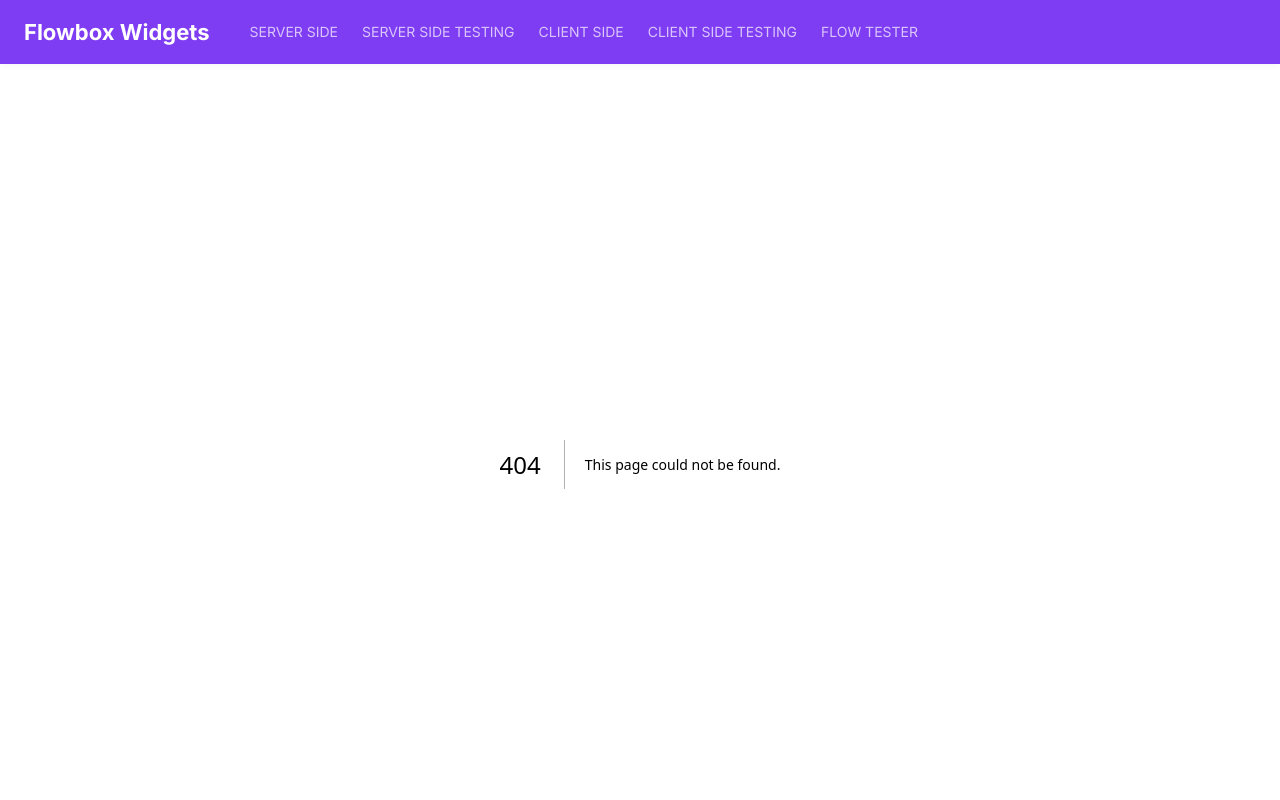
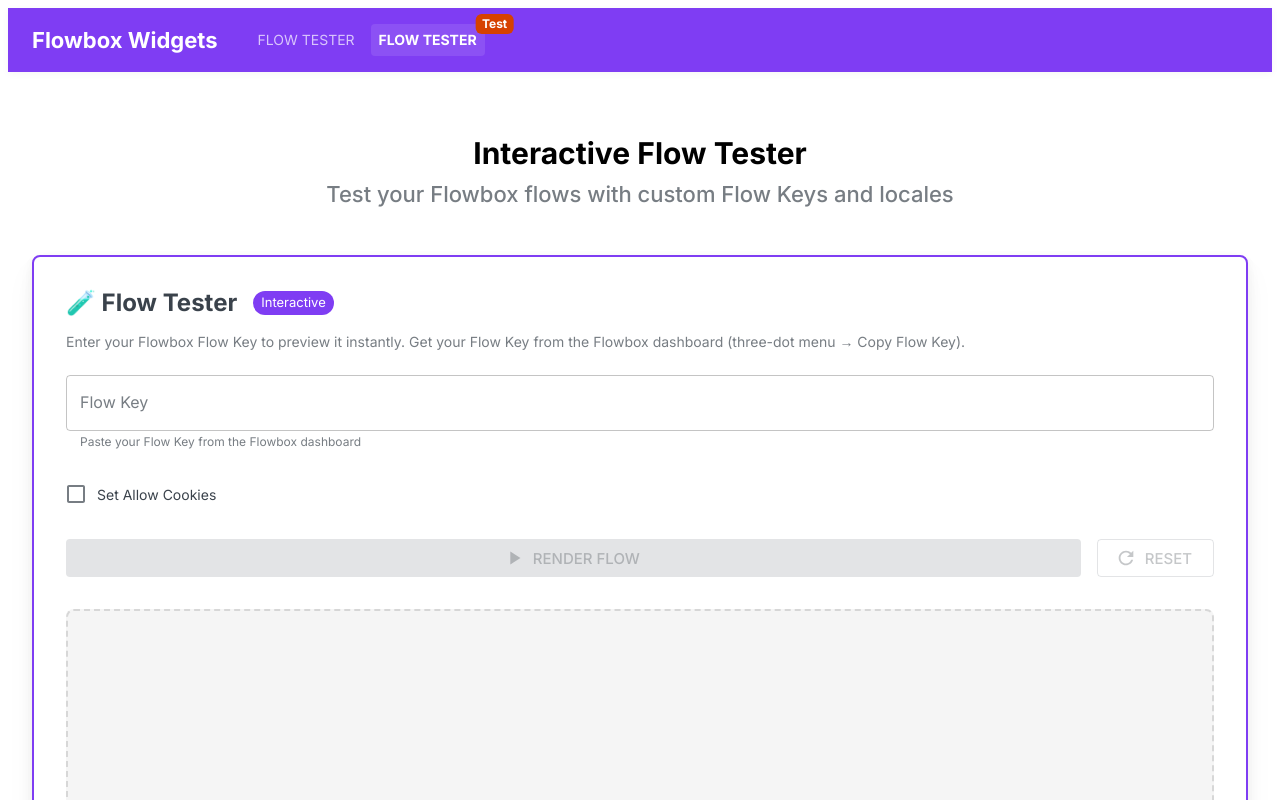
Before and after one commit to tomastubert/flowbox-landing, a Next.js app: page /flow-tester-test in a window 1280 px wide. Before the commit this address had no page. Shown: the top 800 px of the page. Built offline with nearby package versions, Linux system fonts and the light colour scheme; what @mui/material-nextjs would draw is missing.

Commit message:
Creates test and prod tester

```diff
--- /dev/null
+++ b/src/app/flow-tester-test/page.tsx
@@ -0,0 +1,21 @@
+"use client";
+
+import { Container, Typography, Box } from "@mui/material";
+import FlowTester from "@/components/widgets/FlowTester";
+
+export default function FlowTesterPage() {
+  return (
+    <Container maxWidth="xl" sx={{ py: 8 }}>
+      <Box sx={{ mb: 6, textAlign: "center" }}>
+        <Typography variant="h2" component="h1" gutterBottom>
+          Interactive Flow Tester
+        </Typography>
+        <Typography variant="h6" color="text.secondary">
+          Test your Flowbox flows with custom Flow Keys and locales
+        </Typography>
+      </Box>
+
+      <FlowTester isTestMode/>
+    </Container>
+  );
+}
--- a/src/app/page.tsx
+++ b/src/app/page.tsx
@@ -1,5 +1,7 @@
 import WidgetsShowcase from "@/components/WidgetsShowcase";
+import { redirect } from "next/navigation";
 
 export default function Home() {
+  redirect('/flow-tester');
   return <WidgetsShowcase isServerSide />;
 }
--- a/src/components/FlowboxEmbed.tsx
+++ b/src/components/FlowboxEmbed.tsx
@@ -24,8 +24,9 @@
   const [scriptError, setScriptError] = useState<string | null>(null);
 
   useEffect(() => {
-    const scriptUrl = process.env.NEXT_PUBLIC_FLX_URL || 'https://connect.flowbox.me/flowbox.js';
+    const scriptUrl = (isTest ? process.env.NEXT_PUBLIC_FLX_URL_TEST : process.env.NEXT_PUBLIC_FLX_URL) || 'https://connect.getflowbox.com/flowbox.js';
 
+    console.log(`Loading Flowbox script from: ${scriptUrl}`);
     const initializeFlowbox = () => {
       if (window.flowbox && containerRef.current) {
         window.flowbox("init", {
--- a/src/components/Navbar.tsx
+++ b/src/components/Navbar.tsx
@@ -6,6 +6,7 @@
 import Button from "@mui/material/Button";
 import Box from "@mui/material/Box";
 import Typography from "@mui/material/Typography";
+import Badge from "@mui/material/Badge";
 import { usePathname } from "next/navigation";
 import Link from "next/link";
 
@@ -13,11 +14,12 @@
   const pathname = usePathname();
 
   const navItems = [
-    { label: "Server Side", path: "/" },
-    { label: "Server Side Testing", path: "/server-side-test" },
-    { label: "Client Side", path: "/client-side" },
-    { label: "Client Side Testing", path: "/client-side-test" },
+    // { label: "Server Side", path: "/" },
+    // { label: "Server Side Testing", path: "/server-side-test" },
+    // { label: "Client Side", path: "/client-side" },
+    // { label: "Client Side Testing", path: "/client-side-test" },
     { label: "Flow Tester", path: "/flow-tester" },
+    { label: "Flow Tester", path: "/flow-tester-test" },
   ];
 
   return (
@@ -39,21 +41,58 @@
 
           <Box sx={{ flexGrow: 1, display: "flex", gap: 1 }}>
             {navItems.map((item) => (
+              item.path === '/flow-tester-test' ? (
+                <Badge
+                  key={item.path}
+                  badgeContent="Test"
+                  color="warning"
+                  sx={{
+                    '& .MuiBadge-badge': {
+                      right: -10,
+                      top: 0,
+                      fontWeight: 700,
+                      fontSize: '0.75rem',
+                      borderRadius: '6px',
+                      padding: '0 6px',
+                    },
+                  }}
+                >
+                  <Button
+                    component={Link}
+                    href={item.path}
+                    prefetch={false}
+                    sx={{
+                      color: pathname === item.path ? "primary.contrastText" : "rgba(255,255,255,0.7)",
+                      fontWeight: pathname === item.path ? 600 : 400,
+                      backgroundColor: pathname === item.path ? "rgba(255,255,255,0.1)" : "transparent",
+                      '&:hover': {
+                        backgroundColor: 'rgba(255,255,255,0.15)',
+                      },
+                      position: 'relative',
+                    }}
+                  >
+                    {item.label}
+                  </Button>
+                </Badge>
+              ) : (
                 <Button
                   key={item.path}
                   component={Link}
+                  prefetch={false}
                   href={item.path}
                   sx={{
                     color: pathname === item.path ? "primary.contrastText" : "rgba(255,255,255,0.7)",
                     fontWeight: pathname === item.path ? 600 : 400,
                     backgroundColor: pathname === item.path ? "rgba(255,255,255,0.1)" : "transparent",
-                  "&:hover": {
-                    backgroundColor: "rgba(255,255,255,0.15)",
+                    '&:hover': {
+                      backgroundColor: 'rgba(255,255,255,0.15)',
                     },
+                    position: 'relative',
                   }}
                 >
                   {item.label}
                 </Button>
+              )
             ))}
           </Box>
         </Toolbar>
--- a/src/components/WidgetsShowcase.tsx
+++ b/src/components/WidgetsShowcase.tsx
@@ -29,12 +29,12 @@
       </Box>
 
       {/* V1 Widget Section */}
-      <Box sx={{ mb: 10 }}>
+      {/* <Box sx={{ mb: 10 }}>
         <Typography variant="h4" component="h2" gutterBottom sx={{ mb: 4 }}>
           V1 Widget (Legacy)
         </Typography>
         <WidgetV1 isTestMode={isTestMode} isServerSide={isServerSide} />
-      </Box>
+      </Box> */}
 
       <Divider sx={{ my: 8 }}>
         <Typography variant="overline" color="text.secondary" sx={{ px: 2 }}>
@@ -69,7 +69,7 @@
               <Typography variant="body2" color="text.secondary" sx={{ mb: 3 }}>
                 Grid-based layout ideal for displaying user-generated content galleries
               </Typography>
-              <PhotowallWidget isTestMode={isTestMode} isServerSide={isServerSide} />
+              {/* <PhotowallWidget isTestMode={isTestMode} isServerSide={isServerSide} /> */}
             </Box>
           </Grid>
 
--- a/src/components/widgets/FlowTester.tsx
+++ b/src/components/widgets/FlowTester.tsx
@@ -16,7 +16,11 @@
 
 import CircularProgress from "@mui/material/CircularProgress";
 
-export default function FlowTester() {
+interface FlowTesterProps {
+  isTestMode?: boolean;
+}
+
+export default function FlowTester({ isTestMode }: FlowTesterProps) {
   const [flowKey, setFlowKey] = useState("");
   const [locale, setLocale] = useState();
   const [isTest, setIsTest] = useState(false);
@@ -216,7 +220,7 @@
             flowKey={flowKey}
             // locale={locale}
             containerId={`flowbox-tester-${renderKey}`}
-            isTest={isTest}
+            isTest={isTestMode}
             isServerSide={true}
             allowCookies={allowCookies}
           />
```
Lines whose indentation alone changed are shown as unchanged.
